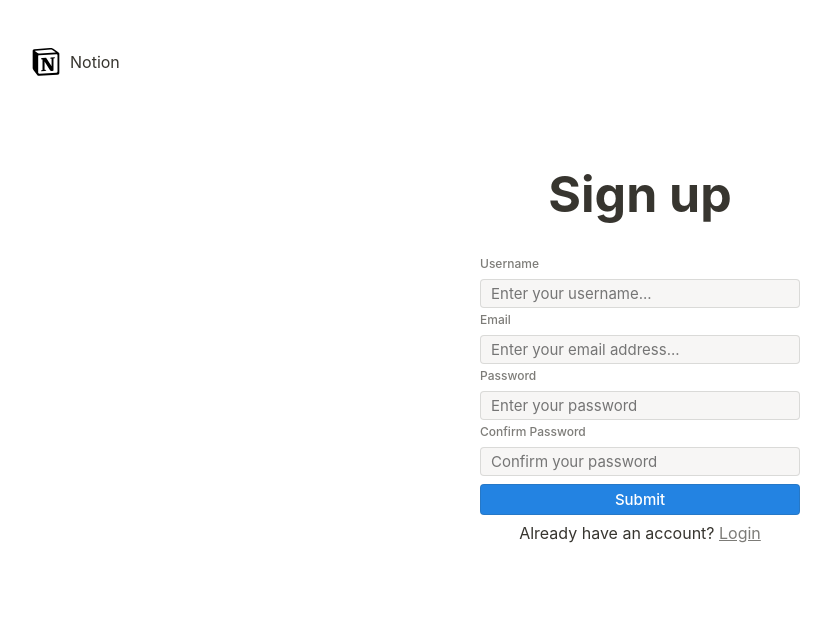
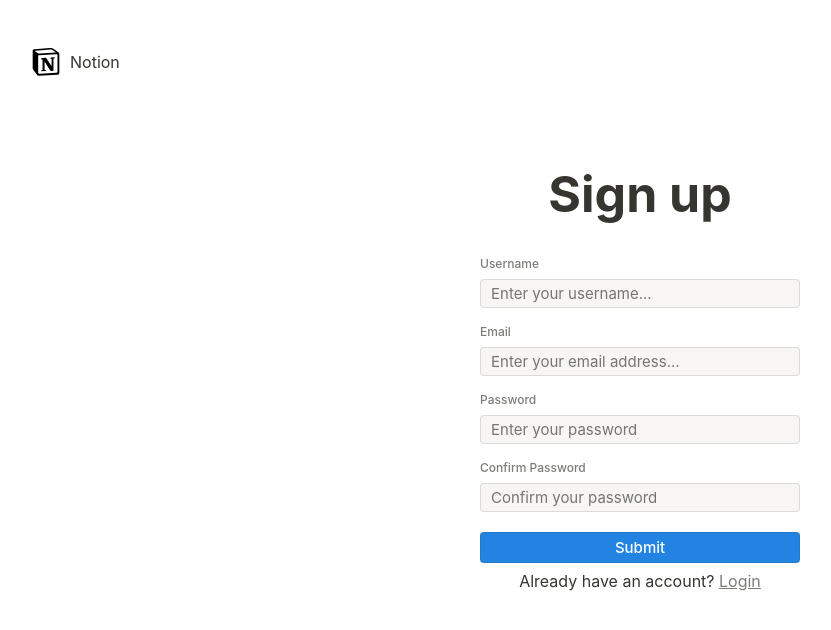
Before and after one commit to Anass-Dr/Notion-like, a React (Vite) app in the folder project/react/: page /register in a window 1280 px wide. Shown: the top 630 px of the page, without its empty margins (0-831 px from the left). Built offline with nearby package versions, Linux system fonts and the light colour scheme.

Commit message:
Add validation message for input

```diff
--- a/project/react/src/pages/Auth/FormInput.jsx
+++ b/project/react/src/pages/Auth/FormInput.jsx
@@ -1,6 +1,6 @@
-function FormInput({ label, name, type, placeholder, value, onChange }) {
+function FormInput({ label, name, type, placeholder, value, error, onChange }) {
     return (
-        <>
+        <div className="form-control">
             <label htmlFor={name}>{label}</label>
             <input
                 type={type}
@@ -11,7 +11,8 @@ function FormInput({ label, name, type, placeholder, value, onChange }) {
                 onChange={onChange}
                 required
             />
-        </>
+            {error && <span>{error.msg}</span>}
+        </div>
     );
 }
 
```
